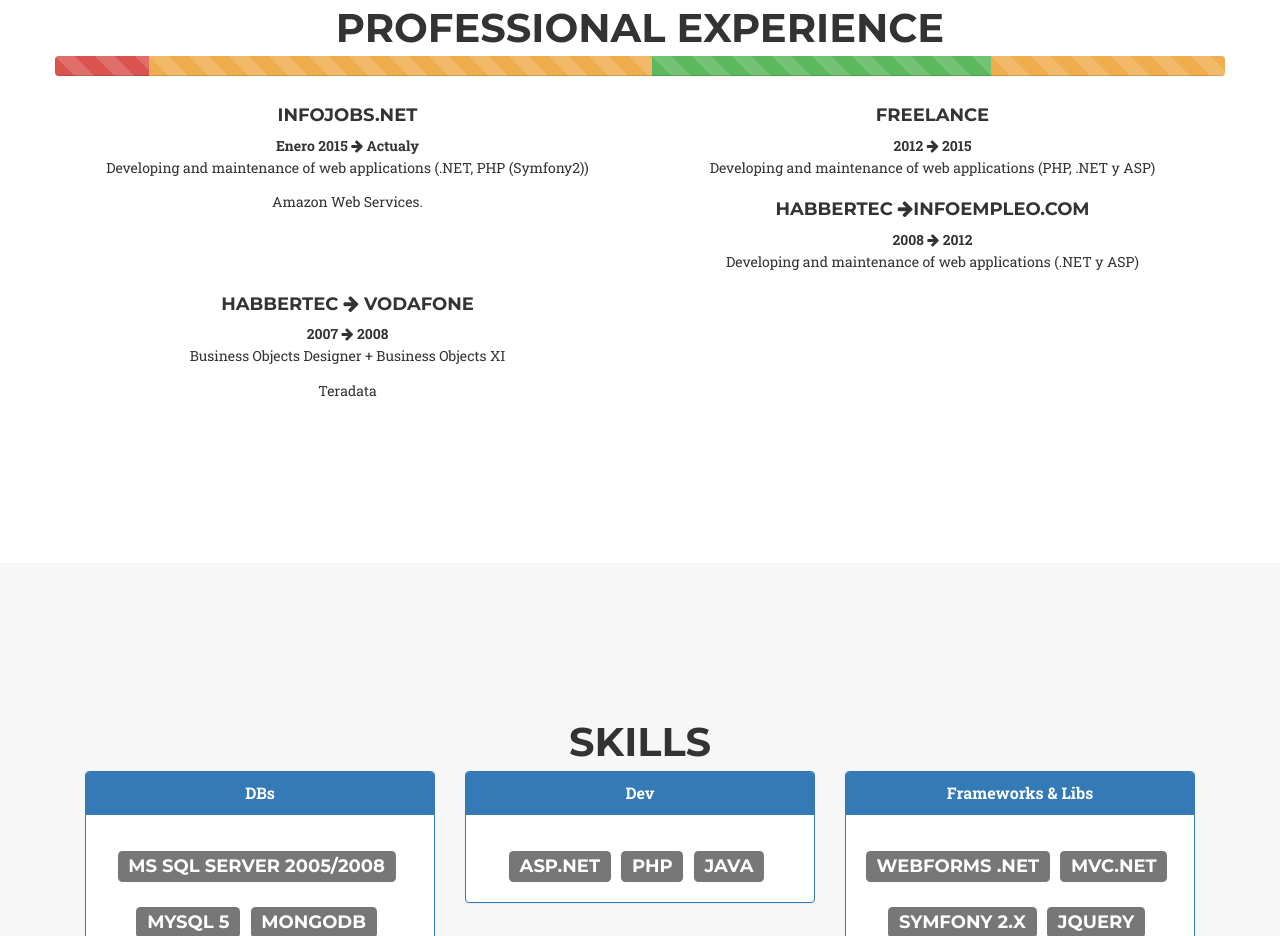
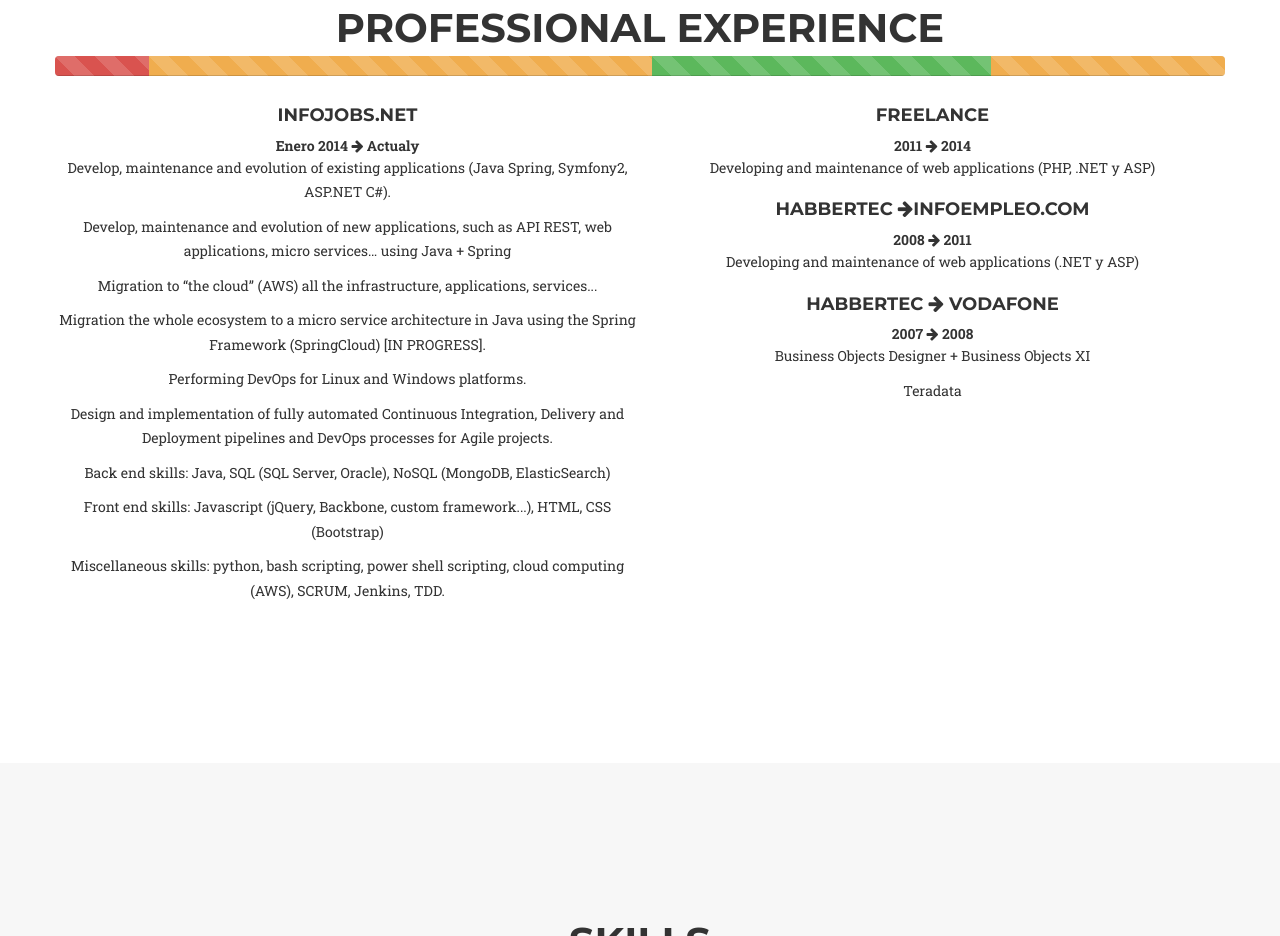
Before and after one commit to opeshm/mdominguez.net, a website: page cv.html in a window 1280 px wide. Shown: the part 1575-2511 px from the top of the page. Drawn offline with nearby package versions, Linux system fonts and the light colour scheme; a web font is replaced by a local one.

Commit message:
Fixed experience texts

```diff
--- a/cv.html
+++ b/cv.html
@@ -120,19 +120,26 @@
             <div class="row text-center">
               <h4>Infojobs.net</h4>
               <span>
-                <b>Enero 2015 <i class="fa fa-arrow-right ">
+                <b>Enero 2014 <i class="fa fa-arrow-right ">
                 </i> Actualy</b>
               </span>
-              <p>Developing and maintenance of web applications (.NET, PHP (Symfony2))</p>
-              <p>Amazon Web Services.</p>
+              <p>Develop, maintenance and evolution of existing applications (Java Spring, Symfony2, ASP.NET C#).</p>
+              <p>Develop, maintenance and evolution of new applications, such as API REST, web applications, micro services… using Java + Spring</p>
+              <p>Migration to “the cloud” (AWS) all the infrastructure, applications, services...</p>
+              <p>Migration the whole ecosystem to a micro service architecture in Java using the Spring Framework (SpringCloud) [IN PROGRESS].</p>
+              <p>Performing DevOps for Linux and Windows platforms.</p>
+              <p>Design and implementation of fully automated Continuous Integration, Delivery and Deployment pipelines and DevOps processes for Agile projects.</p>
+              <p>Back end skills: Java, SQL (SQL Server, Oracle), NoSQL (MongoDB, ElasticSearch)</p>
+              <p>Front end skills: Javascript (jQuery, Backbone, custom framework...), HTML, CSS (Bootstrap)</p>
+              <p>Miscellaneous skills: python, bash scripting, power shell scripting, cloud computing (AWS), SCRUM, Jenkins, TDD.</p>
             </div>
           </div>
           <div class="col-md-6 col-sm-6 portfolio-item">
             <div class="row text-center">
               <h4>Freelance</h4>
               <span>
-                <b>2012 <i class="fa fa-arrow-right ">
-                </i> 2015</b>
+                <b>2011 <i class="fa fa-arrow-right ">
+                </i> 2014</b>
               </span>
               <p>Developing and maintenance of web applications (PHP, .NET y ASP)</p>
             </div>
@@ -143,7 +150,7 @@
               </i>Infoempleo.com</h4>
               <span>
                 <b>2008 <i class="fa fa-arrow-right ">
-                </i> 2012</b>
+                </i> 2011</b>
               </span>
               <p>Developing and maintenance of web applications (.NET y ASP)</p>
             </div>
```
